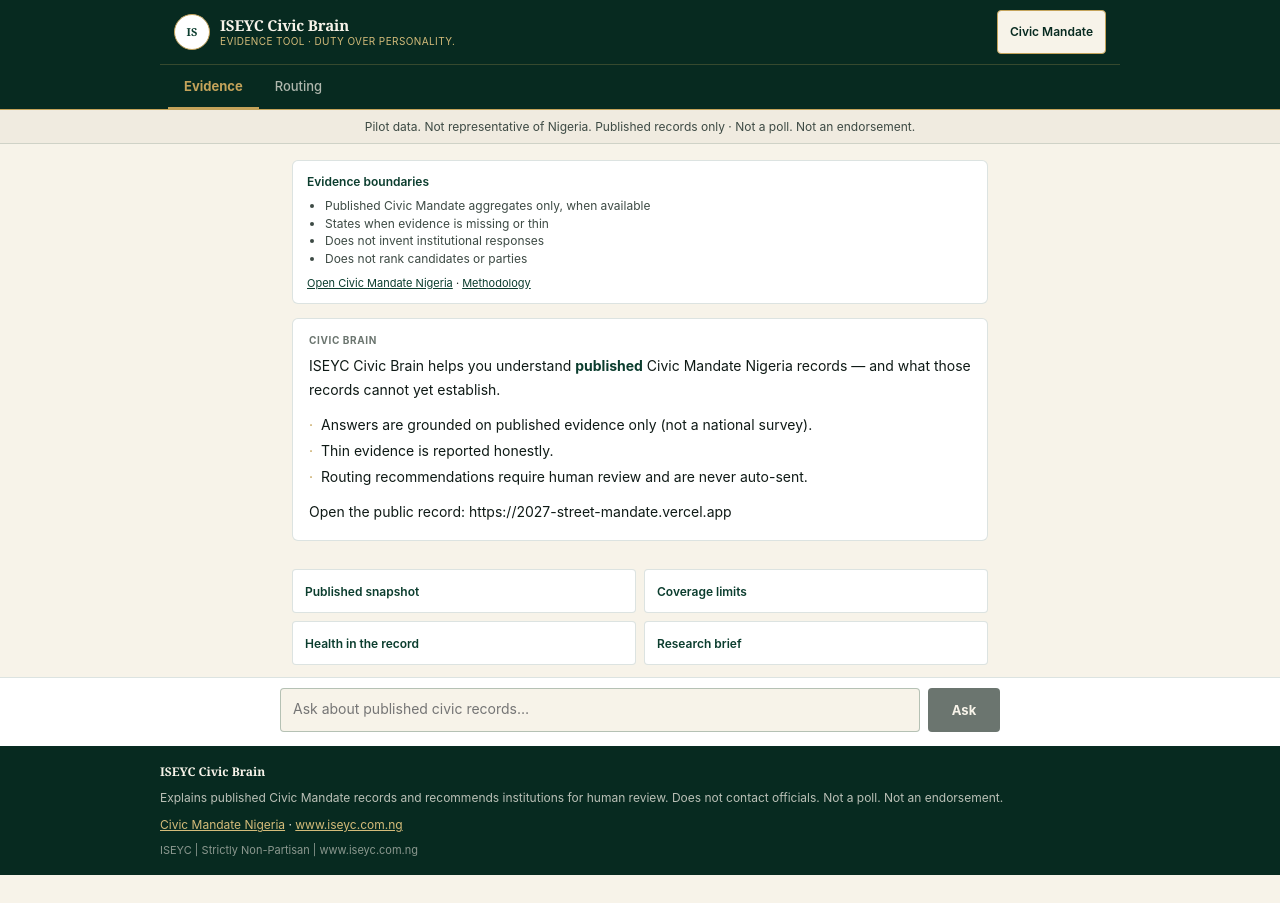
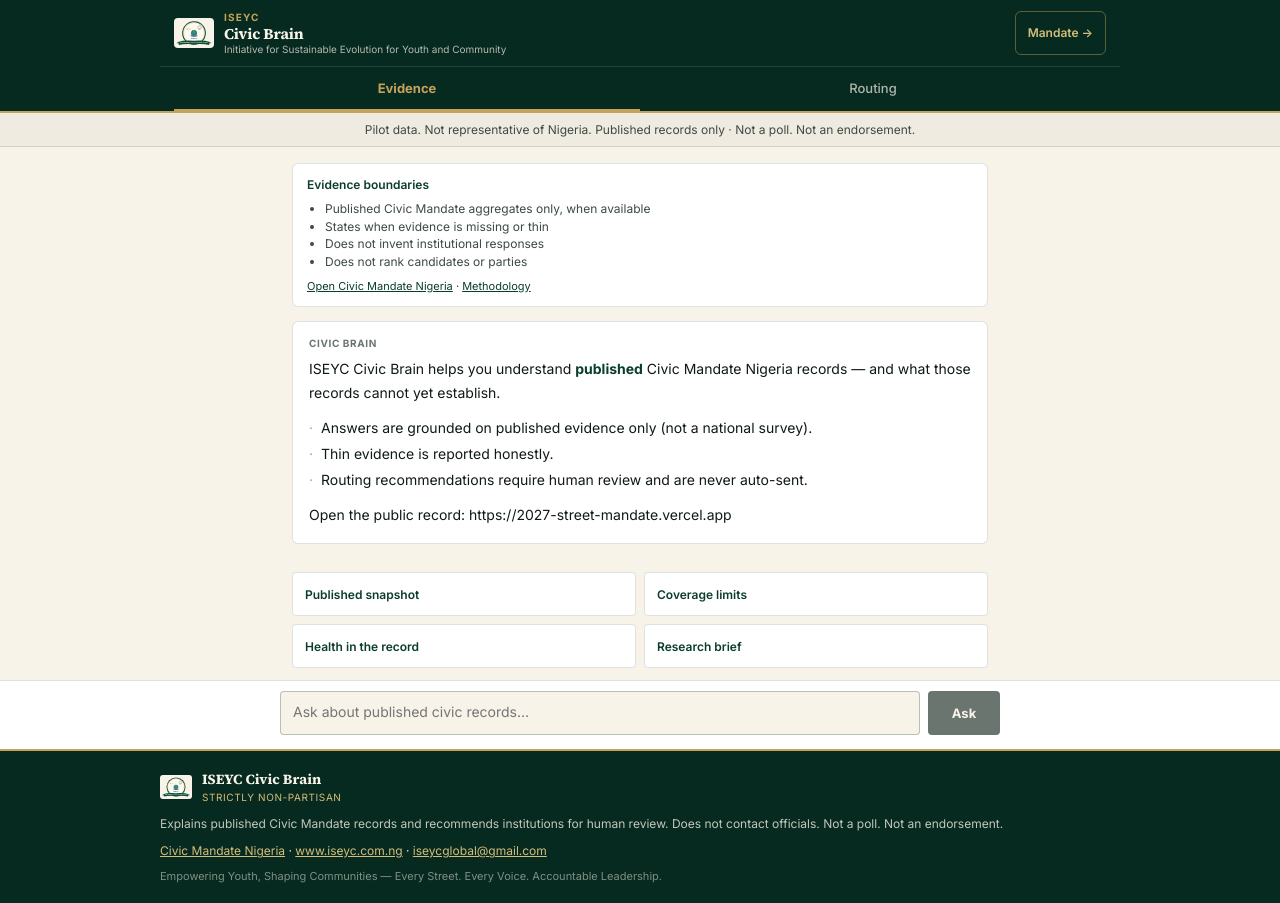
Before and after one commit to mrzulqarnainnadabo/iseyc-civic-brain, a React (Vite) app: page / in a window 1280 px wide. Before the commit the page ends 875 px from the top, so only its background shows below. Built offline with nearby package versions, Linux system fonts and the light colour scheme.

Commit message:
feat: ISEYC branding + Groq model fix for production
* feat: full ISEYC branding on Civic Brain header, footer, meta, fonts

* assets: add ISEYC logo for header and footer

* fix: use current Groq models (gpt-oss-120b + 8b fallback)

```diff
--- a/index.html
+++ b/index.html
@@ -3,12 +3,21 @@
   <head>
     <meta charset="UTF-8" />
     <meta name="viewport" content="width=device-width, initial-scale=1.0" />
-    <title>ISEYC Civic Brain</title>
+    <title>ISEYC Civic Brain — Evidence tool</title>
     <meta
       name="description"
-      content="ISEYC Civic Brain — evidence tool for published Civic Mandate Nigeria records. Recommendation-only routing. Not a poll. Not an endorsement."
+      content="ISEYC Civic Brain — evidence tool for published Civic Mandate Nigeria records. Recommendation-only routing. Not a poll. Not an endorsement. Strictly non-partisan."
     />
     <meta name="theme-color" content="#0B3D2E" />
+    <meta property="og:title" content="ISEYC Civic Brain" />
+    <meta property="og:description" content="Evidence tool for published Civic Mandate Nigeria records. Non-partisan." />
+    <meta property="og:site_name" content="ISEYC" />
+    <link rel="preconnect" href="https://fonts.googleapis.com" />
+    <link rel="preconnect" href="https://fonts.gstatic.com" crossorigin />
+    <link
+      href="https://fonts.googleapis.com/css2?family=Inter:wght@400;500;600;700&family=Source+Serif+4:opsz,wght@8..60,600;8..60,700&display=swap"
+      rel="stylesheet"
+    />
   </head>
   <body>
     <div id="root"></div>
--- a/src/components/ui/Footer.jsx
+++ b/src/components/ui/Footer.jsx
@@ -5,37 +5,50 @@
     <footer
       role="contentinfo"
       style={{
-        borderTop: "1px solid var(--iseyc-border)",
+        borderTop: "2px solid var(--iseyc-gold)",
         background: "var(--iseyc-forest-deep)",
         color: "var(--iseyc-cream)",
-        padding: "16px 14px",
+        padding: "18px 14px",
         fontSize: 12,
       }}
     >
       <div style={{ maxWidth: 960, margin: "0 auto" }}>
-        <p style={{ margin: "0 0 8px", fontFamily: "var(--font-display)", fontWeight: 600 }}>
-          ISEYC Civic Brain
-        </p>
-        <p style={{ margin: "0 0 10px", color: "rgba(247,243,233,0.75)", lineHeight: 1.45 }}>
+        <div style={{ display: "flex", alignItems: "center", gap: 10, marginBottom: 10 }}>
+          <img
+            src="/iseyc-logo.svg"
+            alt=""
+            width={32}
+            height={24}
+            style={{ width: 32, height: 24, objectFit: "contain", background: "var(--iseyc-cream)", borderRadius: 3 }}
+          />
+          <div>
+            <p style={{ margin: 0, fontFamily: "var(--font-display)", fontWeight: 700, fontSize: 14 }}>
+              ISEYC Civic Brain
+            </p>
+            <p style={{ margin: 0, fontSize: 10, color: "var(--iseyc-gold-soft)", letterSpacing: "0.06em", textTransform: "uppercase" }}>
+              Strictly non-partisan
+            </p>
+          </div>
+        </div>
+        <p style={{ margin: "0 0 10px", color: "rgba(247,243,233,0.78)", lineHeight: 1.45 }}>
           Explains published Civic Mandate records and recommends institutions for human review.
           Does not contact officials. Not a poll. Not an endorsement.
         </p>
         <p style={{ margin: "0 0 8px" }}>
-          <a
-            href={MANDATE_URL}
-            target="_blank"
-            rel="noopener noreferrer"
-            style={{ color: "var(--iseyc-gold-soft)" }}
-          >
+          <a href={MANDATE_URL} target="_blank" rel="noopener noreferrer" style={{ color: "var(--iseyc-gold-soft)" }}>
             Civic Mandate Nigeria
           </a>
           {" · "}
           <a href="https://www.iseyc.com.ng" target="_blank" rel="noopener noreferrer" style={{ color: "var(--iseyc-gold-soft)" }}>
             www.iseyc.com.ng
           </a>
+          {" · "}
+          <a href="mailto:iseycglobal@gmail.com" style={{ color: "var(--iseyc-gold-soft)" }}>
+            iseycglobal@gmail.com
+          </a>
         </p>
-        <p style={{ margin: 0, color: "rgba(247,243,233,0.55)", fontSize: 11 }}>
-          ISEYC | Strictly Non-Partisan | www.iseyc.com.ng
+        <p style={{ margin: 0, color: "rgba(247,243,233,0.5)", fontSize: 11 }}>
+          Empowering Youth, Shaping Communities — Every Street. Every Voice. Accountable Leadership.
         </p>
       </div>
     </footer>
--- a/src/components/ui/Header.jsx
+++ b/src/components/ui/Header.jsx
@@ -1,6 +1,6 @@
 const MANDATE_URL = "https://2027-street-mandate.vercel.app";
 
-/** Institutional header. Seal slot until founder supplies public/brand file. */
+/** Full ISEYC institutional header — aligned with Civic Mandate. */
 export default function Header({ tab, onTab }) {
   const tabs = [
     { id: "evidence", label: "Evidence" },
@@ -12,7 +12,7 @@
       role="banner"
       style={{
         background: "var(--iseyc-forest-deep)",
-        borderBottom: "1px solid var(--iseyc-gold)",
+        borderBottom: "2px solid var(--iseyc-gold)",
         minHeight: "var(--header-h)",
         display: "flex",
         flexDirection: "column",
@@ -31,28 +31,32 @@
         }}
       >
         <div style={{ display: "flex", alignItems: "center", gap: 10, minWidth: 0 }}>
-          <div
-            aria-hidden
+          <img
+            src="/iseyc-logo.svg"
+            alt="ISEYC"
+            width={40}
+            height={30}
             style={{
-              width: 36,
-              height: 36,
-              borderRadius: "50%",
-              background: "var(--iseyc-white)",
-              border: "1px solid var(--iseyc-gold)",
-              display: "flex",
-              alignItems: "center",
-              justifyContent: "center",
+              width: 40,
+              height: 30,
+              objectFit: "contain",
               flexShrink: 0,
-              fontFamily: "var(--font-display)",
-              fontSize: 11,
-              fontWeight: 700,
-              color: "var(--iseyc-forest)",
+              borderRadius: 4,
+              background: "var(--iseyc-cream)",
             }}
-            title="ISEYC seal slot — replace with official public/brand file"
-          >
-            IS
-          </div>
+          />
           <div style={{ minWidth: 0 }}>
+            <div
+              style={{
+                fontSize: 10,
+                color: "var(--iseyc-gold)",
+                letterSpacing: "0.12em",
+                textTransform: "uppercase",
+                fontWeight: 700,
+              }}
+            >
+              ISEYC
+            </div>
             <div
               className="display"
               style={{
@@ -62,17 +66,16 @@
                 lineHeight: 1.2,
               }}
             >
-              ISEYC Civic Brain
+              Civic Brain
             </div>
             <div
               style={{
                 fontSize: 10,
-                color: "var(--iseyc-gold-soft)",
-                letterSpacing: "0.04em",
-                textTransform: "uppercase",
+                color: "rgba(247,243,233,0.72)",
+                lineHeight: 1.3,
               }}
             >
-              Evidence tool · Duty over personality.
+              Initiative for Sustainable Evolution for Youth and Community
             </div>
           </div>
         </div>
@@ -86,28 +89,28 @@
             display: "inline-flex",
             alignItems: "center",
             padding: "0 12px",
+            borderRadius: "var(--radius-md)",
+            border: "1px solid rgba(196,163,90,0.45)",
+            color: "var(--iseyc-gold-soft)",
+            textDecoration: "none",
             fontSize: 12,
             fontWeight: 600,
-            color: "var(--iseyc-forest-deep)",
-            background: "var(--iseyc-cream)",
-            border: "1px solid var(--iseyc-gold)",
-            borderRadius: "var(--radius-sm)",
-            textDecoration: "none",
           }}
         >
-          Civic Mandate
+          Mandate →
         </a>
       </div>
+
       <nav
-        aria-label="Primary"
+        aria-label="Civic Brain modes"
         style={{
           display: "flex",
           gap: 0,
-          padding: "0 8px",
           maxWidth: 960,
           width: "100%",
           margin: "0 auto",
-          borderTop: "1px solid rgba(196,163,90,0.25)",
+          padding: "0 14px",
+          borderTop: "1px solid rgba(247,243,233,0.12)",
         }}
       >
         {tabs.map((t) => {
@@ -119,16 +122,16 @@
               onClick={() => onTab(t.id)}
               aria-current={active ? "page" : undefined}
               style={{
+                flex: 1,
                 minHeight: 44,
-                padding: "0 16px",
+                border: "none",
+                background: "transparent",
+                color: active ? "var(--iseyc-gold)" : "rgba(247,243,233,0.7)",
+                fontWeight: active ? 700 : 500,
                 fontSize: 13,
-                fontWeight: active ? 700 : 500,
+                cursor: "pointer",
+                borderBottom: active ? "2px solid var(--iseyc-gold)" : "2px solid transparent",
                 fontFamily: "var(--font-body)",
-                color: active ? "var(--iseyc-gold)" : "rgba(247,243,233,0.7)",
-                background: "transparent",
-                border: "none",
-                borderBottom: active ? "2px solid var(--iseyc-gold)" : "2px solid transparent",
-                cursor: "pointer",
               }}
             >
               {t.label}
```
Also changed, not shown: api/chat.js (+65 -12 lines), public/iseyc-logo.svg (added).
